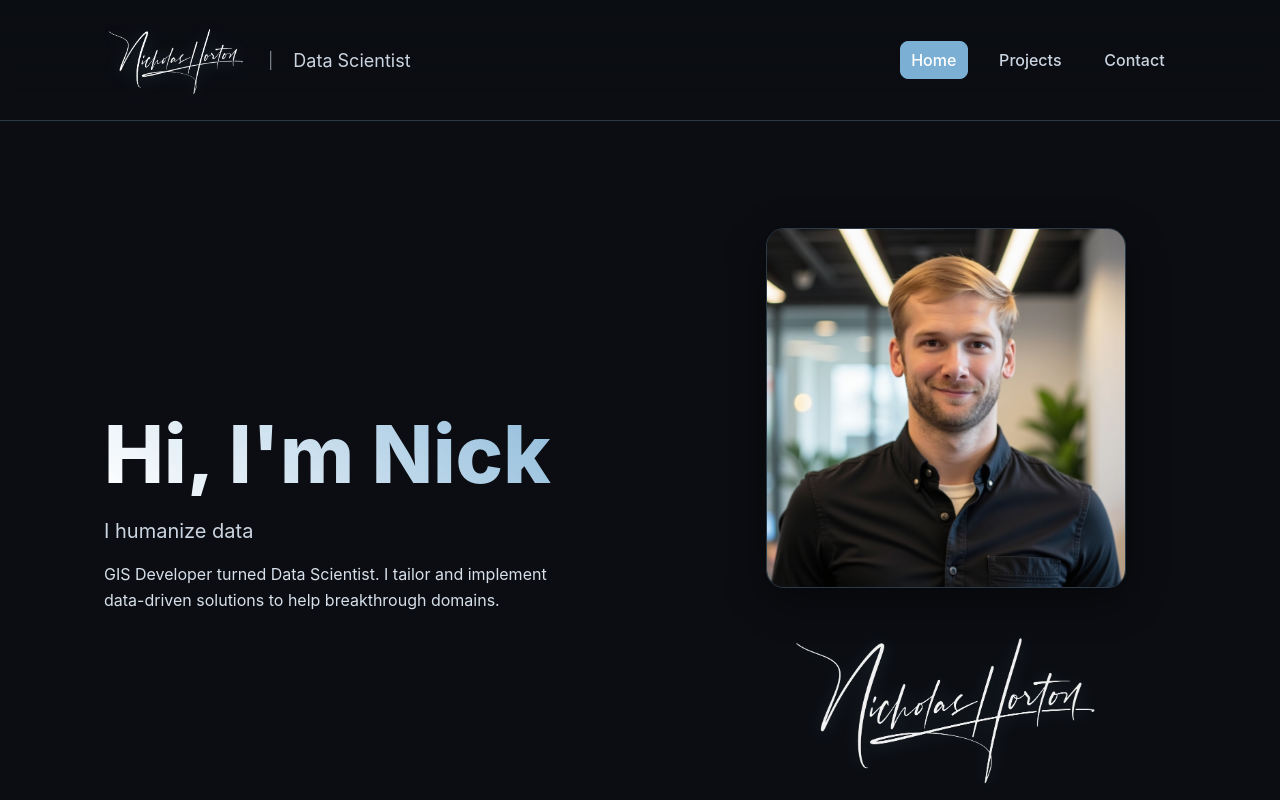
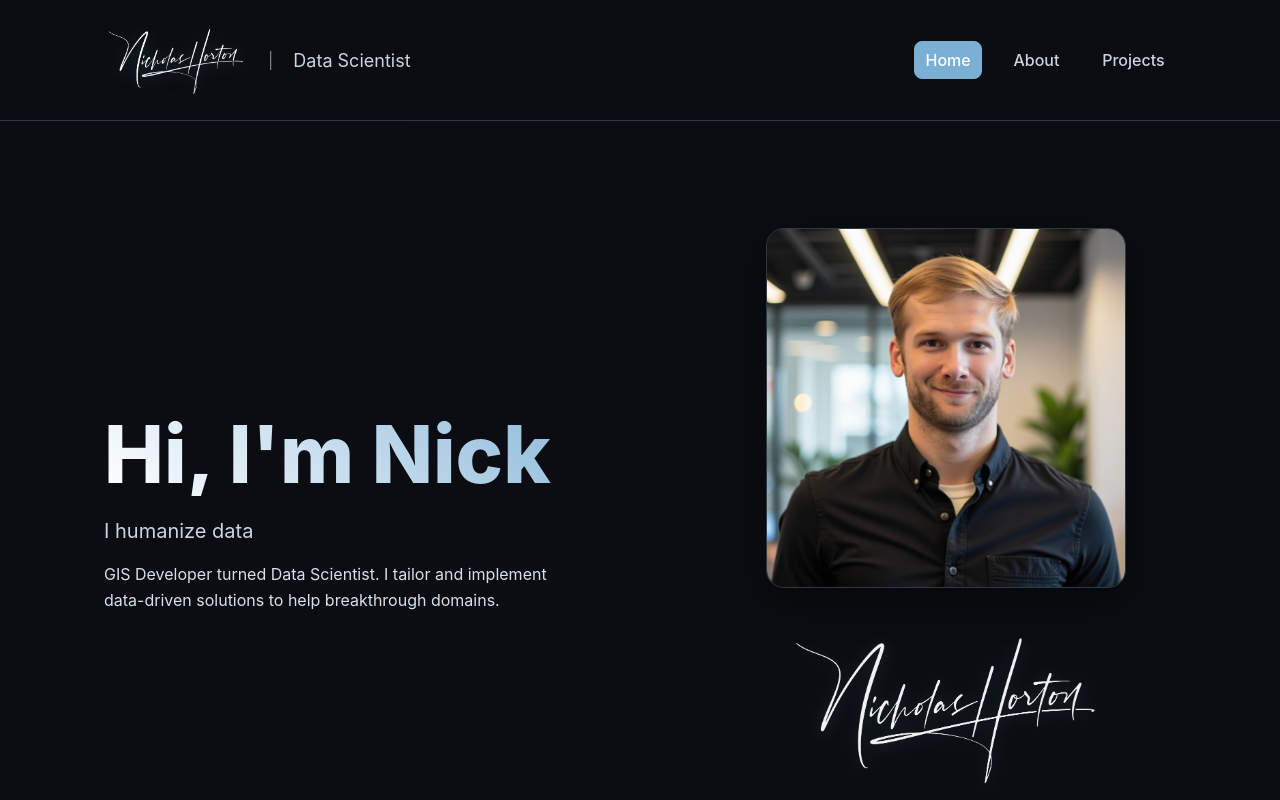
Before and after one commit to nhorto/personal_website, a React (Vite) app: page / in a window 1280 px wide. Shown: the top 800 px of the page. Built offline with nearby package versions, Linux system fonts and the light colour scheme.

Commit message:
update Header

```diff
--- a/src/components/Header.jsx
+++ b/src/components/Header.jsx
@@ -17,10 +17,10 @@ export default function Header() {
             Home
           </NavLink>
           <NavLink to="/About" className={({ isActive }) => (isActive ? 'active' : undefined)}>
-            Projects
+            About
           </NavLink>
           <NavLink to="/Projects" className={({ isActive }) => (isActive ? 'active' : undefined)}>
-            Contact
+            Projects
           </NavLink>
         </nav>
       </div>
```
